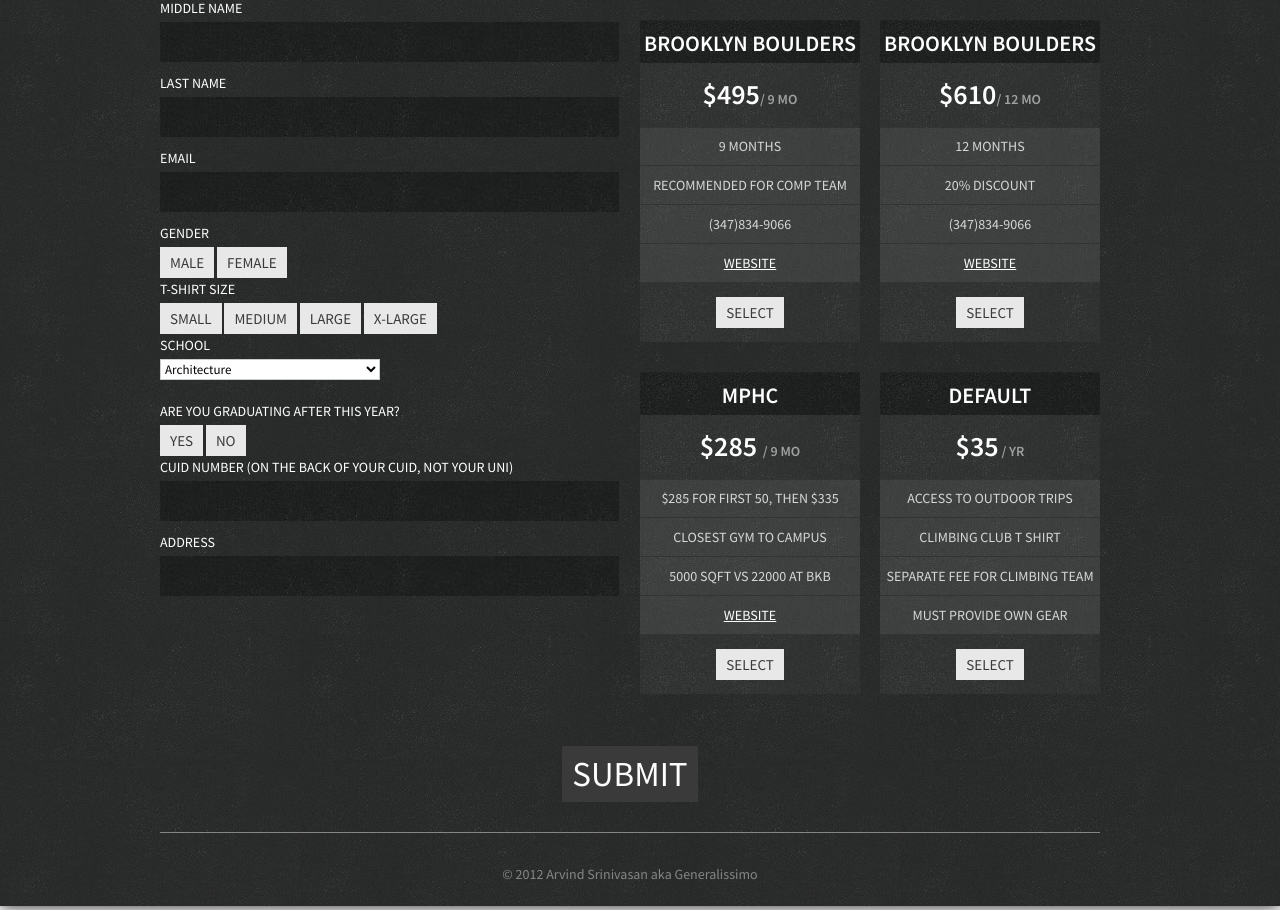
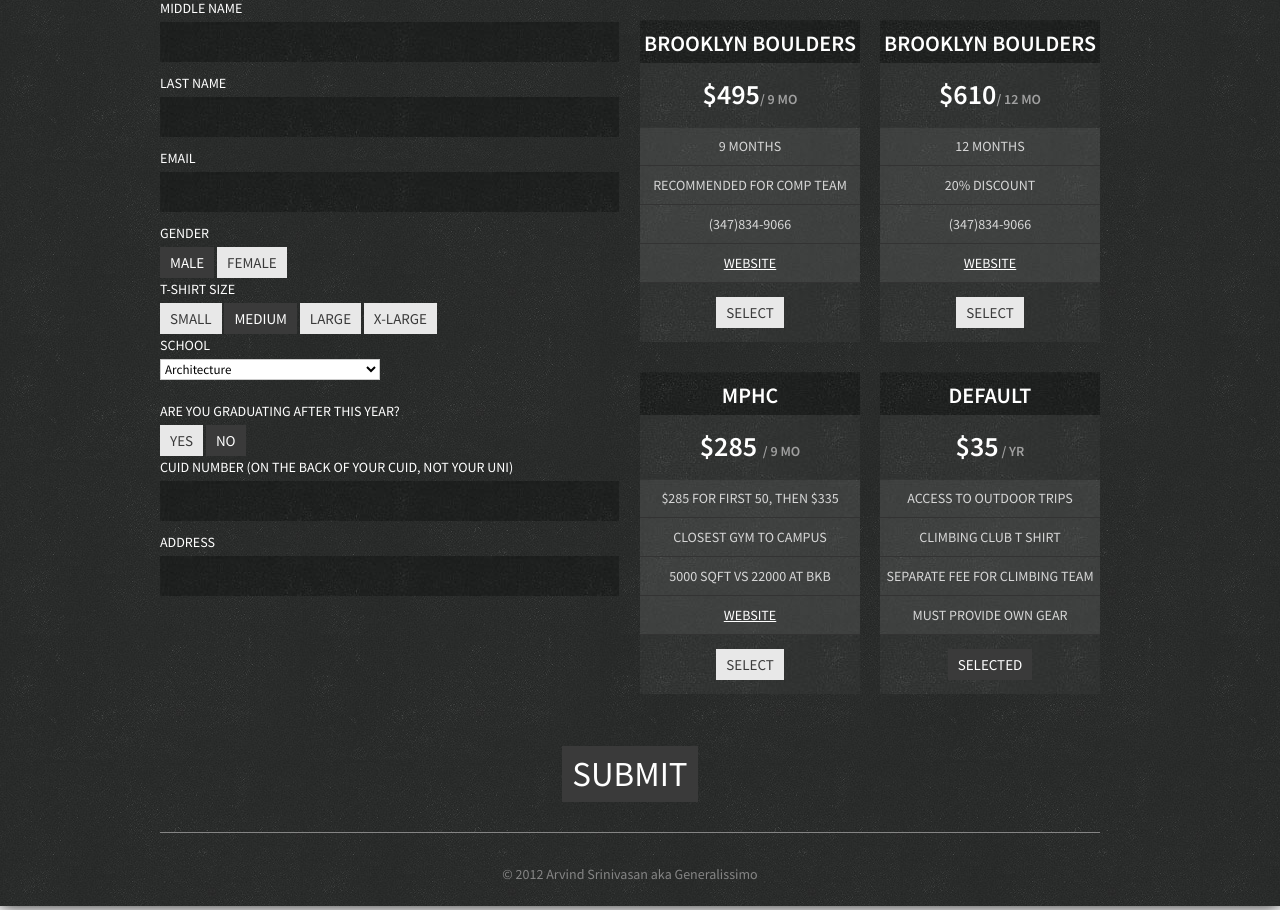
Before and after one commit to arvs/CURC-flask, a Flask app: page / in a window 1280 px wide. Shown: the part 1078-1988 px from the top of the page. Run offline with Flask 2, Linux system fonts and the light colour scheme; parts of the project's set-up code (start-up, migrations or seed data) failed here and were passed over; some libraries are stand-ins or nearby versions.

Commit message:
whoa baby

```diff
--- a/app.py
+++ b/app.py
@@ -8,12 +8,15 @@
 def index():
 	return render_template('index.html')
 
-@app.route('/search_for_prof')
-def search_for_prof():
+@app.route('/registration.json')
+def register():
 	db = DBConnection()
-	name = request.args.get("name","")
-	db.insert('classes', Instructor = name, link=x)
-	return jsonify(name=name, classes=[])
+	params = request.args
+	if len(db.get('members', fname=params['fname'], lname=params['lname'])) == 0:
+		db.insert('members', **params)
+		return jsonify(already_inserted='false')
+	else:
+		return jsonify(already_inserted='true')
 
 if __name__ == '__main__':
 	app.run()
--- a/templates/index.html
+++ b/templates/index.html
@@ -69,7 +69,7 @@
 			<li><a href="#contact">Register</a></li>
 		</ul>
 	</nav>
-	<form method="GET" action="#">
+	<form id="registration" method="GET" action="javascript: console.log('register called');">
 	<div id="contact">
 		<div class="container">
 			<div class="sixteen columns">
@@ -86,7 +86,7 @@
 					<input type="text" name="fname" class="text" />
 
 					<p>Middle Name</p>
-					<input type="text" name="name" class="text" />
+					<input type="text" name="mname" class="text" />
 
 					<p>Last Name</p>
 					<input type="text" name="lname" class="text" />
@@ -95,14 +95,14 @@
 					<input type="text" name="email" class="text"/>
 
 					<p>gender</p>
-					<div id="gensel:m" class="button2 btn">Male</div>
-					<div id="gensel:m" class="button2 btn">Female</div>
+					<div id="gensel-m" class="button2 btn">Male</div>
+					<div id="gensel-m" class="button2 btn">Female</div>
 
 					<p>t-shirt size</p>
-					<div id="ssel:s" class="button2 btn">Small</div>
-					<div id="ssel:m" class="button2 btn">Medium</div>
-					<div id="ssel:l" class="button2 btn">Large</div>
-					<div id="ssel:xl" class="button2 btn">X-Large</div>
+					<div id="ssel-s" class="button2 btn">Small</div>
+					<div id="ssel-m" class="button2 btn">Medium</div>
+					<div id="ssel-l" class="button2 btn">Large</div>
+					<div id="ssel-xl" class="button2 btn">X-Large</div>
 
 					<p>school</p>
 					<select name="school" style="color:black">
@@ -129,8 +129,8 @@
 					</select>
 
 					<p>Are you graduating after this year?</p>
-					<div id="gsel:y" class="button2 btn">Yes</div>
-					<div id= "gsel:n" class="button2 btn">No</div>
+					<div id="gsel-y" class="button2 btn">Yes</div>
+					<div id= "gsel-n" class="button2 btn">No</div>
 
 					<p>cuid number (on the back of your cuid, not your uni)</p>
 					<input type="text" name="cuid" class="text" />
@@ -153,7 +153,7 @@
 						<li>(347)834-9066</li>
 						<li><a style="color:white;" href="www.brooklynboulders.com">Website</a></li>
 					</ul>
-					<div class="signup"><div id="msel:bk1" class="button2 btn">Select</div></div>
+					<div class="signup"><div id="msel-bk1" class="button2 btn">Select</div></div>
 				</div>
 				<div class="four columns" id="bk2">
 					<p class="p-name">Brooklyn Boulders</p>
@@ -164,7 +164,7 @@
 						<li>(347)834-9066</li>
 						<li><a style="color:white;" href="www.brooklynboulders.com">Website</a></li>
 					</ul>
-					<div class="signup"><div id="msel:bk2" class="button2 btn">Select</div></div>
+					<div class="signup"><div id="msel-bk2" class="button2 btn">Select</div></div>
 				</div>
 				<div class="four columns" id="mphc">
 					<p class="p-name">MPHC</p>
@@ -175,7 +175,7 @@
 						<li>5000 sqft vs 22000 at BKB</li>
 						<li><a style="color:white;" href='http://www.mphc.com/climbinggym/'>Website</a></li>
 					</ul>
-					<div class="signup"><div id="msel:mphc" class="button2 btn">Select</div></div>
+					<div class="signup"><div id="msel-mphc" class="button2 btn">Select</div></div>
 				</div>
 				<div class="four columns">
 					<p class="p-name">Default</p>
@@ -186,16 +186,16 @@
 						<li>Separate Fee for Climbing Team</li>
 						<li>Must provide own gear</li>
 					</ul>
-					<div class="signup"><div id="msel:default" class="button2 btn">Select</div></div>
+					<div class="signup"><div id="msel-default" class="button2 btn">Selected</div></div>
 				</div>
 		</div> <!-- end eight columns -->
 		<div id="mselect" style="visibility:hidden">
-					<input type="radio" name = "gensel" value="m">
+					<input type="radio" name = "gensel" value="m" checked>
 					<input type="radio" name = "gensel" value="f">
 					<input type="radio" name = "gsel" value="y">
-					<input type="radio" name = "gsel" value="n">
+					<input type="radio" name = "gsel" value="n" checked>
 					<input type="radio" name = "ssel" value="s">
-					<input type="radio" name = "ssel" value="m">
+					<input type="radio" name = "ssel" value="m" checked>
 					<input type="radio" name = "ssel" value="l">
 					<input type="radio" name = "ssel" value="xl">
 					<input type="radio" name = "msel" value="bk1">
@@ -240,19 +240,58 @@
 		    $('nav a').smoothScroll();
         });
     </script>
-
+	<!-- select defaults -->
+	<script>
+		var defaultsarray = [$('#msel-default')[0], $('#ssel-m')[0], $('#gensel-m')[0], $('#gsel-n')[0]]
+		$(defaultsarray).addClass('button1');
+		$(defaultsarray).removeClass('button2');
+	</script>
 	<!-- buttons to options -->
 	<script>
 		$('.btn').click(function(){
-			var opt = this.id.split(":");
+			var opt = this.id.split("-");
 			if ($(this).hasClass('button2')){
-				$('[id^=' + opt[0] + ']').removeClass('button1');
-				$('[id^=' + opt[0] + ']').addClass('button2');
+				$('[id^=' + opt[0] + ']').each(function(){
+					$(this).removeClass('button1');
+					$(this).addClass('button2');
+					if ($(this).text() == 'Selected')
+						$(this).text('Select');
+				});
 				$('input[name=' + opt[0] + '][value=' + opt[1] + ']').attr('checked', true);
 				$(this).removeClass('button2');
 				$(this).addClass('button1');
-				if ($(this.text()) == 'Select')
+				if ($(this).text() == 'Select')
 					$(this).text('Selected');
+			}
+		});
+	</script>
+	<!-- basic form validation -->
+	<script>
+		$('#registration').submit(function(){
+			var validated = true;
+			$('.text').each(function(){
+				if ($(this).val() == '' && this.name != 'mname'){
+					alert('You must specify ' + $(this).prev().text());
+					validated = false;
+					return false;
+				}
+			});
+			if (validated){
+				var params = "";
+				$.each($('#registration').serializeArray(), function(i, field) {
+   					params += '&' + field.name + '=' + field.value;
+				});
+				$.getJSON(encodeURI('/registration.json?' + params.substring(1)), function(data){
+					if (data.already_inserted == 'true'){
+						$('#submit').attr('value','We already have an entry for you in our system.');
+						$('input').prop('disabled',true);
+					}
+					else if (data.already_inserted == 'false'){
+						$('#submit').attr('value','Thanks for registering!');
+						$('input').prop('disabled', true);
+					}
+				});
+
 			}
 		});
 	</script>
```
Also changed, not shown: db_logic.py (+1 -13 lines), 1 other file.
